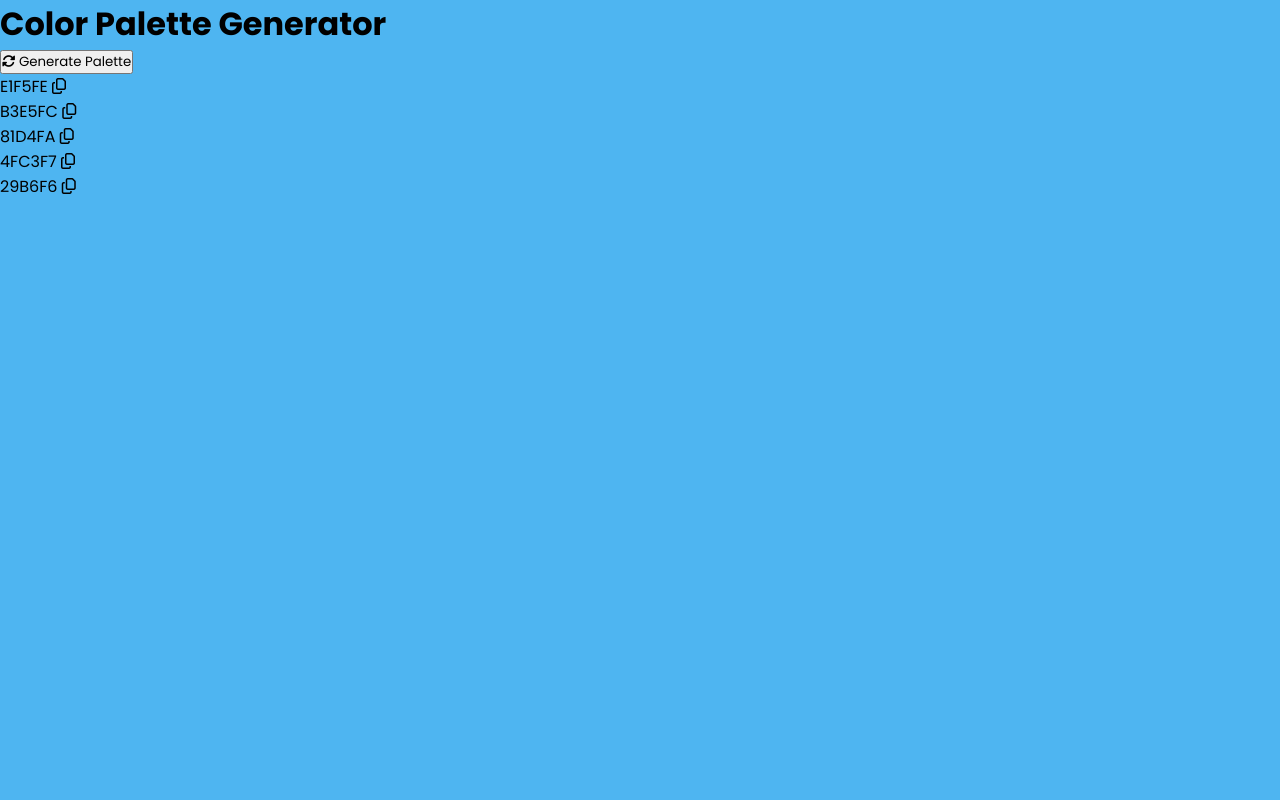
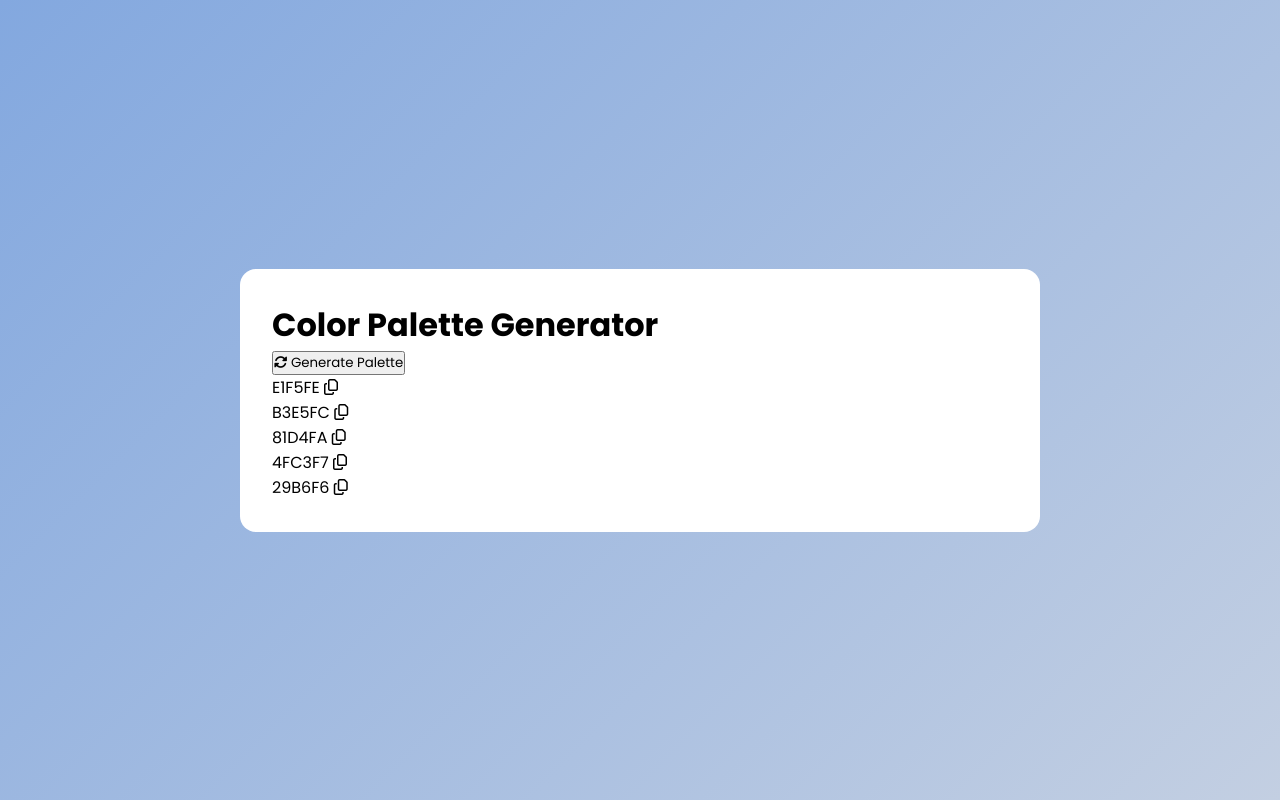
Before and after one commit to JakobCoding/15-Projects, a plain HTML site: page Color-Palette-Generator/index.html in a window 1280 px wide. Drawn offline with Linux system fonts and the light colour scheme.

```diff
--- a/Color-Palette-Generator/styles.css
+++ b/Color-Palette-Generator/styles.css
@@ -6,15 +6,25 @@
     margin: 0;
     padding: 0;
     box-sizing: border-box;
-    font-family: Poppins;
+    font-family: Poppins, sans-serif;
 }
 
+/* Setting App Background to Gradient */
 body {
-    background-color: rgb(78, 181, 241);
+    background: linear-gradient(135deg, #83a8df,#c3cfe2);
+    min-height: 100vh;
+    display: flex;
+    align-items: center;
+    justify-content: center;
+    padding: 20px;
 }
 
 .container {
-
+    background-color: #fff;
+    border-radius: 1rem;
+    padding: 2rem;
+    width: 100%;
+    max-width: 800px;
 }
 
 .palette-container {
```
Also changed, not shown: Color-Palette-Generator/index.html (+7 -9 lines).
